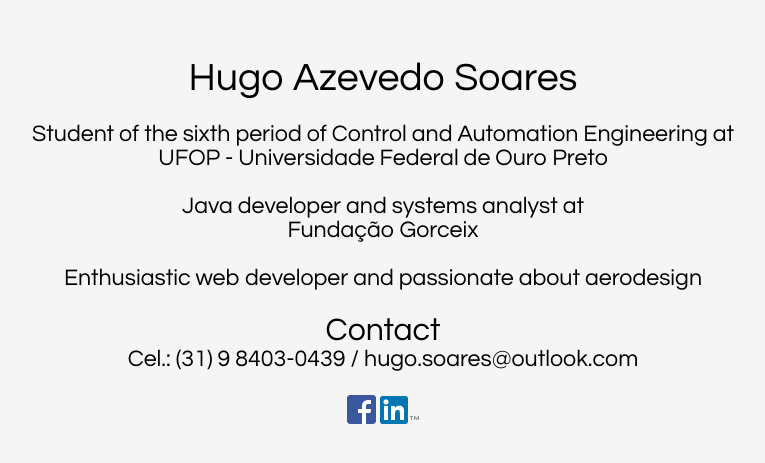
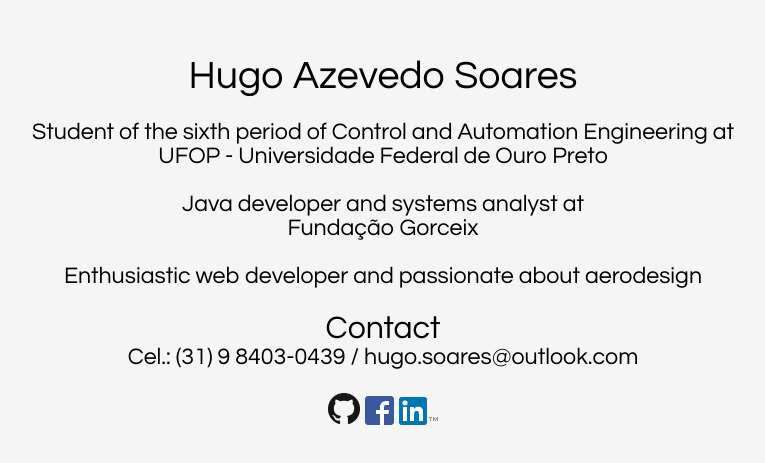
Before and after one commit to hugoazevedosoares/hugoazevedosoares.github.io, a plain HTML site: page index.html in a window 1280 px wide. Shown: the part 157-620 px from the top of the page, without its empty margins (257-1022 px from the left). Drawn offline with Linux system fonts and the light colour scheme.

Commit message:
GitHub mark added

```diff
--- a/css/style.css
+++ b/css/style.css
@@ -7,6 +7,8 @@ body {
     text-align: center;
     font-family: "Century Gothic", sans-serif;
     font-size: 2.9vh;
+    font-style: thin;
+    color: black;
     background-color: #f5f5f5;
 }
 
--- a/index.html
+++ b/index.html
@@ -41,6 +41,9 @@
                 <span id="cell">Cel.: (31) 9 8403-0439 / </span><span id="email">hugo.soares@outlook.com</span><br>
                 <br>
                 <span id="social" >
+                    <a href="https://github.com/hugoazevedosoares" target="_blank">
+                    <img src="img/GitHub_Mark_32.png" alt="GitHub">
+                    </a>
                     <a href="https://www.facebook.com/HugoSLA" target="_blank">
                     <img src="img/fb_logo_29.png" alt="Facebook">
                     </a>
```
Also changed, not shown: img/GitHub_Mark_32.png (added).
